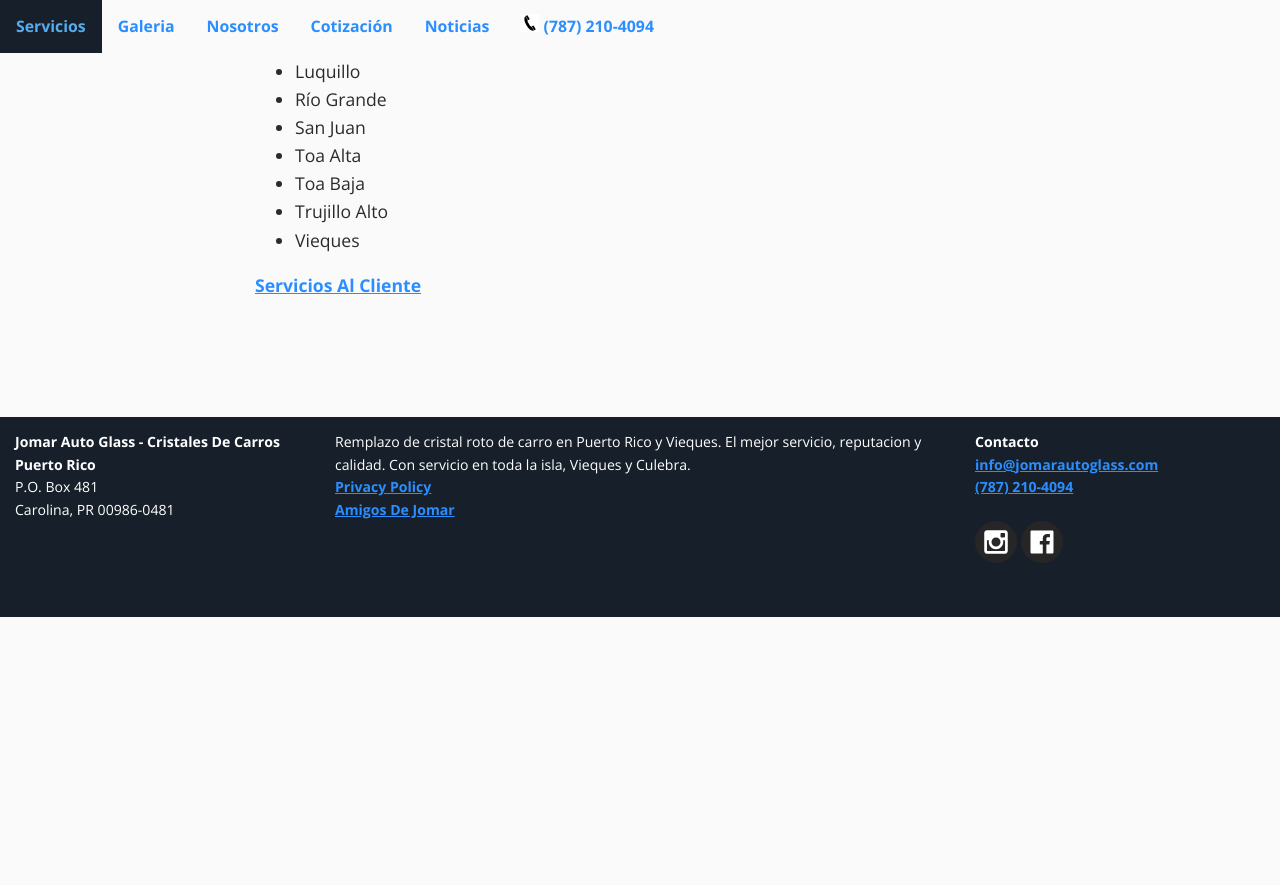
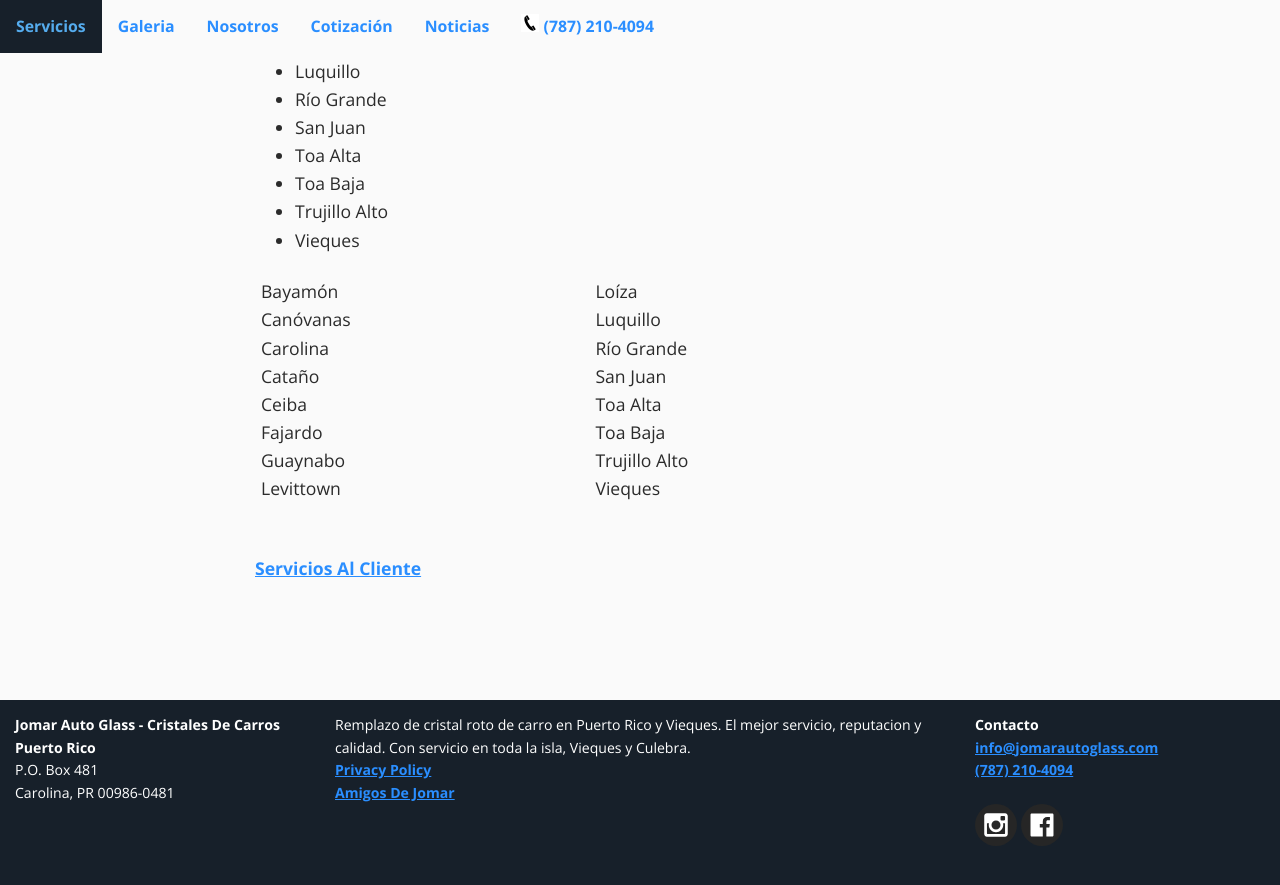
Before and after one commit to mariotalavera/jomarautoglass.com, a Jekyll site: the page built from _pages/060_service_areas.md, in a window 1280 px wide and 900 px high, scrolled down 554 px. Shown: the top 885 px of the window. Built offline with Jekyll 4.4.1, drawn with Linux system fonts in a browser that asks for light colours; some web fonts are replaced; before the commit the page ends 1171 px from its top, so only the background shows below that.

Commit message:
refactoring service areas into include

```diff
--- /dev/null
+++ b/_includes/service_areas.html
@@ -0,0 +1,22 @@
+<div class="multicol-container">
+	<div class="multicol">
+		Bayamón<br/>
+		Canóvanas <br/>
+		Carolina<br/>
+		Cataño<br/>
+		Ceiba<br/>
+		Fajardo<br/>
+		Guaynabo<br/>
+		Levittown
+	</div>
+	<div class="multicol">
+		Loíza<br/>
+		Luquillo<br/>
+		Río Grande<br/>
+		San Juan<br/>
+		Toa Alta<br/>
+		Toa Baja<br/>
+		Trujillo Alto<br/>
+		Vieques<br/><br/>
+	</div>
+</div>
--- a/_pages/060_service_areas.md
+++ b/_pages/060_service_areas.md
@@ -29,4 +29,6 @@ metadescription: Jomar Auto Glass ofrece sus servicios de cristaleros a domicili
   </ul>
 </div>
 
+{% include service_areas.html %}
+
 <a href="{{ site.baseurl }}/servicios/index.html" title="Servicios Al Cliente">Servicios Al Cliente</a>
```
Also changed, not shown: _layouts/home.html (+1 -22 lines), _posts/2018-09-09-servicio-a-domicilio.markdown (+2 -22 lines).
